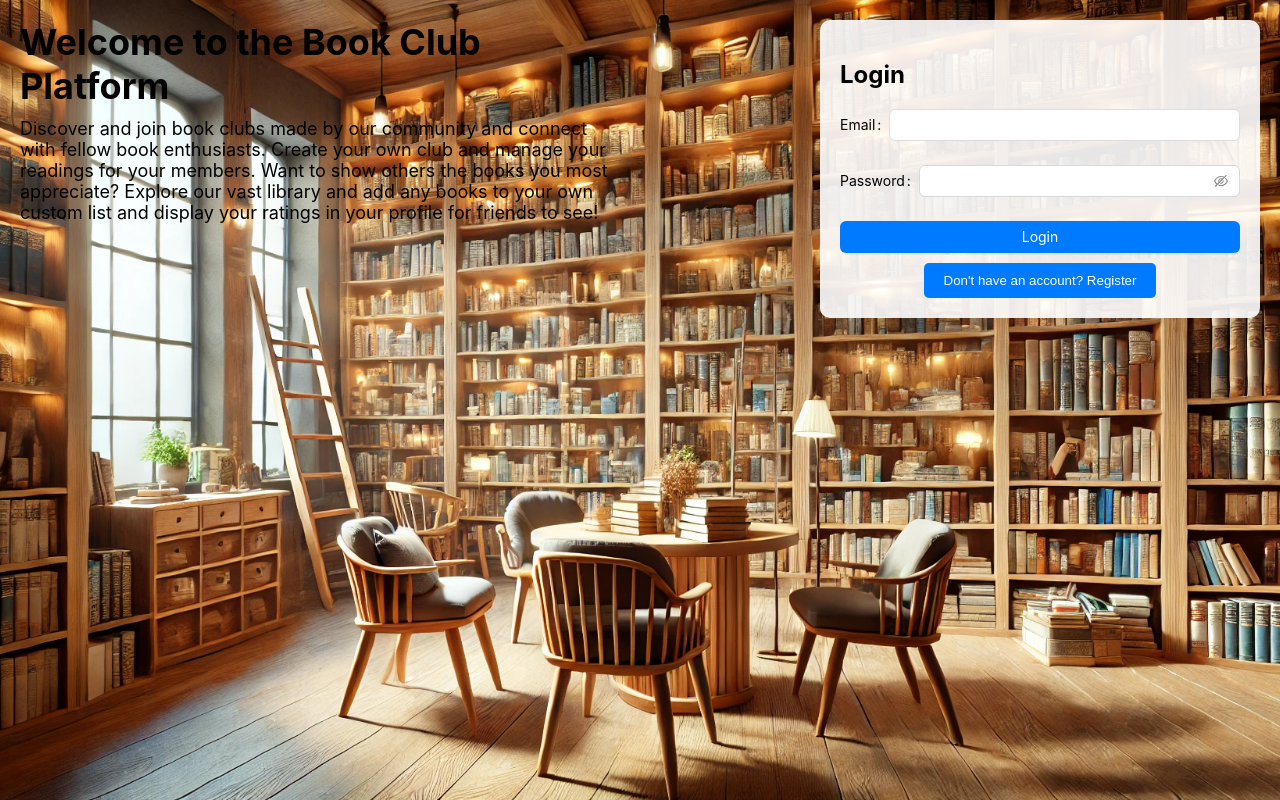
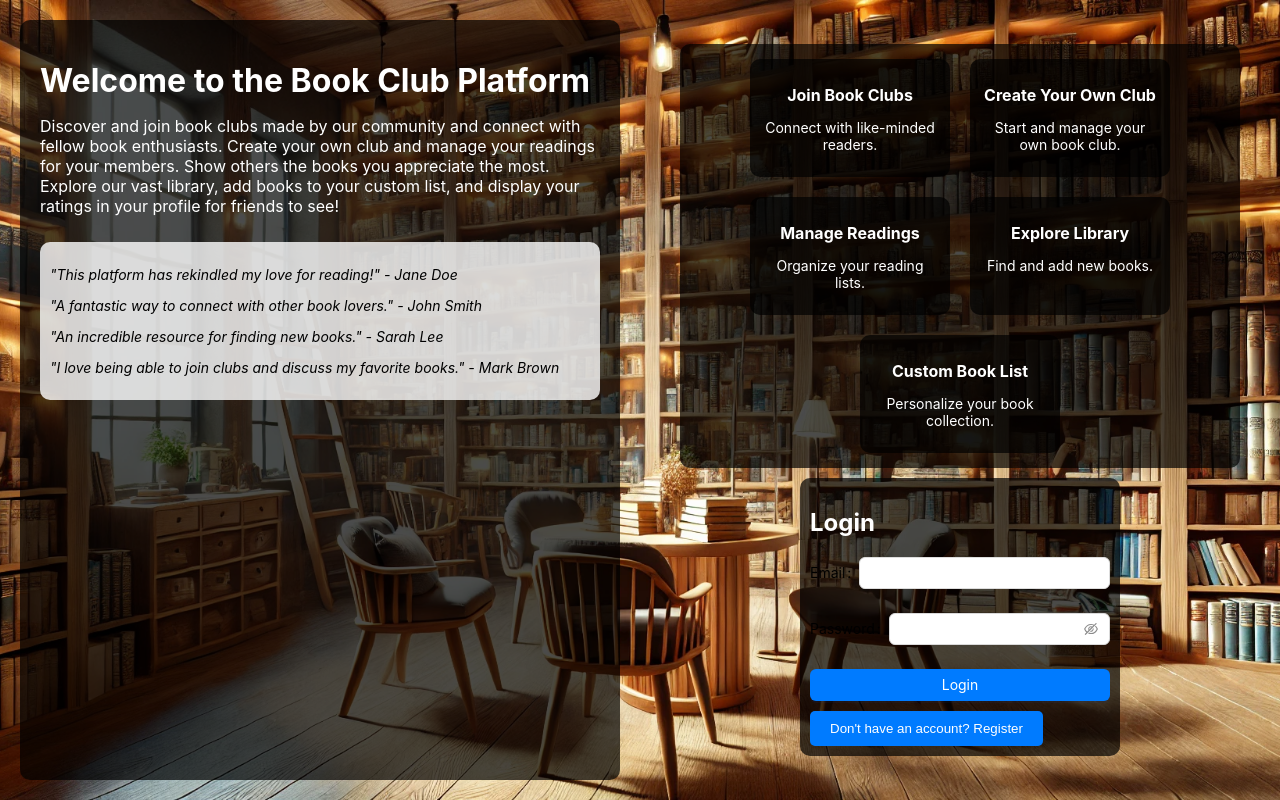
Before and after one commit to levi-s2/book-club, a React (Create React App) app in the folder client/: page / in a window 1280 px wide. Built offline with nearby package versions, Linux system fonts and the light colour scheme; no server answers.

Commit message:
user patch info feature

```diff
--- a/client/src/components/LandingPage.js
+++ b/client/src/components/LandingPage.js
@@ -1,34 +1,71 @@
-import React, { useState, useContext } from 'react';
+import React, { useState } from 'react';
 import Login from './Login';
 import Register from './Register';
-import { ThemeContext } from './context/ThemeContext';
 import './css/LandingPage.css';
 
 const LandingPage = () => {
   const [showRegister, setShowRegister] = useState(false);
-  const { theme } = useContext(ThemeContext);
 
   const toggleForm = () => {
     setShowRegister((prev) => !prev);
   };
 
   return (
-    <div className={`landing-page ${theme}`}>
+    <div className="landing-page">
       <div className="left-section">
-        <div className="welcome-section">
+        <div className="hero-section">
           <h1>Welcome to the Book Club Platform</h1>
           <p>
             Discover and join book clubs made by our community and connect
             with fellow book enthusiasts. Create your own club and manage your readings
-            for your members. Want to show others the books you most appreciate? Explore
-            our vast library and add any books to your own custom list and display your
-            ratings in your profile for friends to see!
+            for your members. Show others the books you appreciate the most. Explore
+            our vast library, add books to your custom list, and display your ratings
+            in your profile for friends to see!
           </p>
         </div>
+
+        <div className="testimonials-section">
+          <div className="testimonial">
+            <p>"This platform has rekindled my love for reading!" - Jane Doe</p>
+          </div>
+          <div className="testimonial">
+            <p>"A fantastic way to connect with other book lovers." - John Smith</p>
+          </div>
+          <div className="testimonial">
+            <p>"An incredible resource for finding new books." - Sarah Lee</p>
+          </div>
+          <div className="testimonial">
+            <p>"I love being able to join clubs and discuss my favorite books." - Mark Brown</p>
+          </div>
+        </div>
       </div>
+
       <div className="right-section">
+        <div className="features-section">
+          <div className="feature-card">
+            <h3>Join Book Clubs</h3>
+            <p>Connect with like-minded readers.</p>
+          </div>
+          <div className="feature-card">
+            <h3>Create Your Own Club</h3>
+            <p>Start and manage your own book club.</p>
+          </div>
+          <div className="feature-card">
+            <h3>Manage Readings</h3>
+            <p>Organize your reading lists.</p>
+          </div>
+          <div className="feature-card">
+            <h3>Explore Library</h3>
+            <p>Find and add new books.</p>
+          </div>
+          <div className="feature-card">
+            <h3>Custom Book List</h3>
+            <p>Personalize your book collection.</p>
+          </div>
+        </div>
+
         <div className="form-container">
-          {showRegister ? <Register theme={theme} /> : <Login theme={theme} />}
+          {showRegister ? <Register /> : <Login />}
           <button onClick={toggleForm} className="toggle-button">
             {showRegister ? 'Already registered? Log in' : "Don't have an account? Register"}
           </button>
--- a/client/src/components/ManageClub.js
+++ b/client/src/components/ManageClub.js
@@ -136,14 +136,11 @@ const ManageClub = () => {
       const response = await deleteClub(clubId);
       setMessage(response.message);
 
-      // Update user context
       const updatedClubs = user.created_clubs.filter((club) => club.id !== clubId);
       updateUserCreatedClubs(updatedClubs);
 
-      // Update book clubs context
       updateBookClub({ ...clubDetails, deleted: true });
 
-      // Redirect to book clubs or a different page
       history.push('/book-clubs');
     } catch (error) {
       setError('Error deleting book club.');
--- a/client/src/components/UserProfile.js
+++ b/client/src/components/UserProfile.js
@@ -7,6 +7,7 @@ import { Link } from 'react-router-dom';
 import { UserDeleteOutlined, EyeOutlined } from '@ant-design/icons';
 import './css/UserProfile.css';
 import defaultAvatar from './css/avatar-15.png';
+import UserUpdate from './UserUpdate'; // Import the UserUpdate component
 
 const UserProfile = () => {
   const { user, fetchUserDetailsById, removeFriend } = useContext(AuthContext);
@@ -141,6 +142,10 @@ const UserProfile = () => {
                 <p>No friends added yet.</p>
               )}
             </div>
+            <div className="right-column">
+              <h3>Update Profile</h3>
+              <UserUpdate user={userDetails} /> {/* Pass user details to UserUpdate */}
+            </div>
           </div>
         ) : (
           <p>User not found</p>
--- /dev/null
+++ b/client/src/components/UserUpdate.js
@@ -0,0 +1,81 @@
+import React, { useContext } from 'react';
+import { Formik, Form, Field, ErrorMessage } from 'formik';
+import * as Yup from 'yup';
+import { AuthContext } from './context/AuthContext';
+import { Form as AntForm, Input, Button, message } from 'antd';
+import './css/UserUpdate.css'; // Add appropriate styles
+
+const UserUpdate = ({ user }) => {
+  const { updateUsername, updateEmail, updatePassword } = useContext(AuthContext);
+
+  const validationSchema = Yup.object({
+    username: Yup.string()
+      .min(3, 'Username must be at least 3 characters long')
+      .max(30, 'Username cannot be longer than 30 characters')
+      .required('Username is required'),
+    email: Yup.string()
+      .email('Invalid email address')
+      .required('Email is required'),
+    password: Yup.string()
+      .min(6, 'Password must be at least 6 characters long')
+      .required('Password is required'),
+  });
+
+  const handleUpdate = async (values, { setSubmitting, setErrors, resetForm }) => {
+    try {
+      if (values.username !== user.username) {
+        await updateUsername(user.id, values.username);
+      }
+      if (values.email !== user.email) {
+        await updateEmail(user.id, values.email);
+      }
+      if (values.password) {
+        await updatePassword(user.id, values.password);
+      }
+      message.success('Profile updated successfully!');
+      resetForm();
+    } catch (error) {
+      setErrors({ general: 'Update failed: ' + error.message });
+      message.error('Update failed. Please try again.');
+    } finally {
+      setSubmitting(false);
+    }
+  };
+
+  return (
+    <div className="user-update-container">
+      <Formik
+        initialValues={{
+          username: user.username,
+          email: user.email,
+          password: '',
+        }}
+        validationSchema={validationSchema}
+        onSubmit={handleUpdate}
+      >
+        {({ isSubmitting, errors }) => (
+          <Form className="user-update-form">
+            <AntForm.Item label="Username" name="username">
+              <Field as={Input} name="username" type="text" />
+              <ErrorMessage name="username" component="div" className="error-message" />
+            </AntForm.Item>
+            <AntForm.Item label="Email" name="email">
+              <Field as={Input} name="email" type="email" />
+              <ErrorMessage name="email" component="div" className="error-message" />
+            </AntForm.Item>
+            <AntForm.Item label="Password" name="password">
+              <Field as={Input.Password} name="password" />
+              <ErrorMessage name="password" component="div" className="error-message" />
+            </AntForm.Item>
+            <Button type="primary" htmlType="submit" disabled={isSubmitting}>
+              Update Profile
+            </Button>
+            {errors.general && <p className="error-message">{errors.general}</p>}
+          </Form>
+        )}
+      </Formik>
+    </div>
+  );
+};
+
+export default UserUpdate;
--- a/client/src/components/css/LandingPage.css
+++ b/client/src/components/css/LandingPage.css
@@ -2,7 +2,7 @@
 .landing-page {
   display: flex;
   height: 100vh;
-  width: 100vw; /* Ensure the page takes the full width of the viewport */
+  width: 100%;
   background-image: url('background.webp');
   background-size: cover;
   background-position: center;
@@ -10,47 +10,97 @@
   padding: 0;
 }
 
-.left-section, .right-section {
-  flex: 1;
+.left-section {
   display: flex;
   flex-direction: column;
+  justify-content: flex-start;
+  padding: 20px;
+  width: 50%;
+  background: rgba(0, 0, 0, 0.7);
+  border-radius: 10px;
+  color: white;
+  margin: 20px;
 }
 
-.left-section {
-  justify-content: flex-start;
-  padding: 20px;
-  color: black;
+.hero-section {
+  margin-bottom: 10px;
 }
 
-.welcome-section {
-  text-align: left;
+.hero-section h1 {
+  font-size: 32px;
+  margin-bottom: 10px;
 }
 
-.welcome-section h1 {
-  font-size: 36px;
-  margin: 0; /* Remove default margin */
+.hero-section p {
+  font-size: 16px;
 }
 
-.welcome-section p {
-  font-size: 18px;
-  margin-top: 10px;
+.testimonials-section {
+  background: rgba(255, 255, 255, 0.8);
+  border-radius: 10px;
+  padding: 10px;
+  color: black;
+  font-size: 14px;
+  margin-bottom: 10px;
+}
+
+.testimonial {
+  margin-bottom: 10px;
+}
+
+.testimonial p {
+  font-size: 14px;
+  font-style: italic;
+}
+
+.features-section {
+  display: flex;
+  flex-wrap: wrap;
+  gap: 10px;
+  justify-content: center;
+  background: rgba(0, 0, 0, 0.7);
+  border-radius: 10px;
+  padding: 10px;
+  margin-bottom: 10px;
+}
+
+.feature-card {
+  background: rgba(0, 0, 0, 0.7);
+  border-radius: 10px;
+  padding: 10px;
+  width: 100%;
+  max-width: 180px;
+  text-align: center;
+  margin: 5px;
+  color: white;
+}
+
+.feature-card h3 {
+  font-size: 16px;
+  margin-bottom: 5px;
+}
+
+.feature-card p {
+  font-size: 14px;
 }
 
 .right-section {
-  justify-content: flex-start;
-  align-items: flex-end;
+  display: flex;
+  flex-direction: column;
+  justify-content: center;
+  align-items: center;
+  width: 50%;
   padding: 20px;
+  margin: 20px;
 }
 
 .form-container {
-  background: rgba(255, 255, 255, 0.8);
-  padding: 20px;
+  background: rgba(0, 0, 0, 0.7);
+  padding: 10px;
   border-radius: 10px;
-  display: flex;
-  flex-direction: column;
-  align-items: center;
+  color: white;
   width: 100%;
-  max-width: 400px;
+  max-width: 300px;
 }
 
 .toggle-button {
@@ -66,12 +116,3 @@
 .toggle-button:hover {
   background-color: #0056b3;
 }
-
-/* Light and Dark Theme Adjustments */
-.landing-page.light .form-container {
-  background: rgba(255, 255, 255, 0.9);
-}
-
-.landing-page.dark .form-container {
-  background: rgba(50, 50, 50, 0.9);
-}
--- /dev/null
+++ b/client/src/components/css/UserUpdate.css
@@ -0,0 +1,17 @@
+.user-update-container {
+    margin-top: 20px;
+  }
+
+  .user-update-form {
+    display: flex;
+    flex-direction: column;
+  }
+
+  .user-update-form .ant-form-item {
+    margin-bottom: 15px;
+  }
+
+  .error-message {
+    color: red;
+    margin-top: 5px;
+  }
```
Also changed, not shown: client/src/components/context/AuthContext.js (+29 -1 lines), 1 other file (tests, documents, lock files or other folders).
